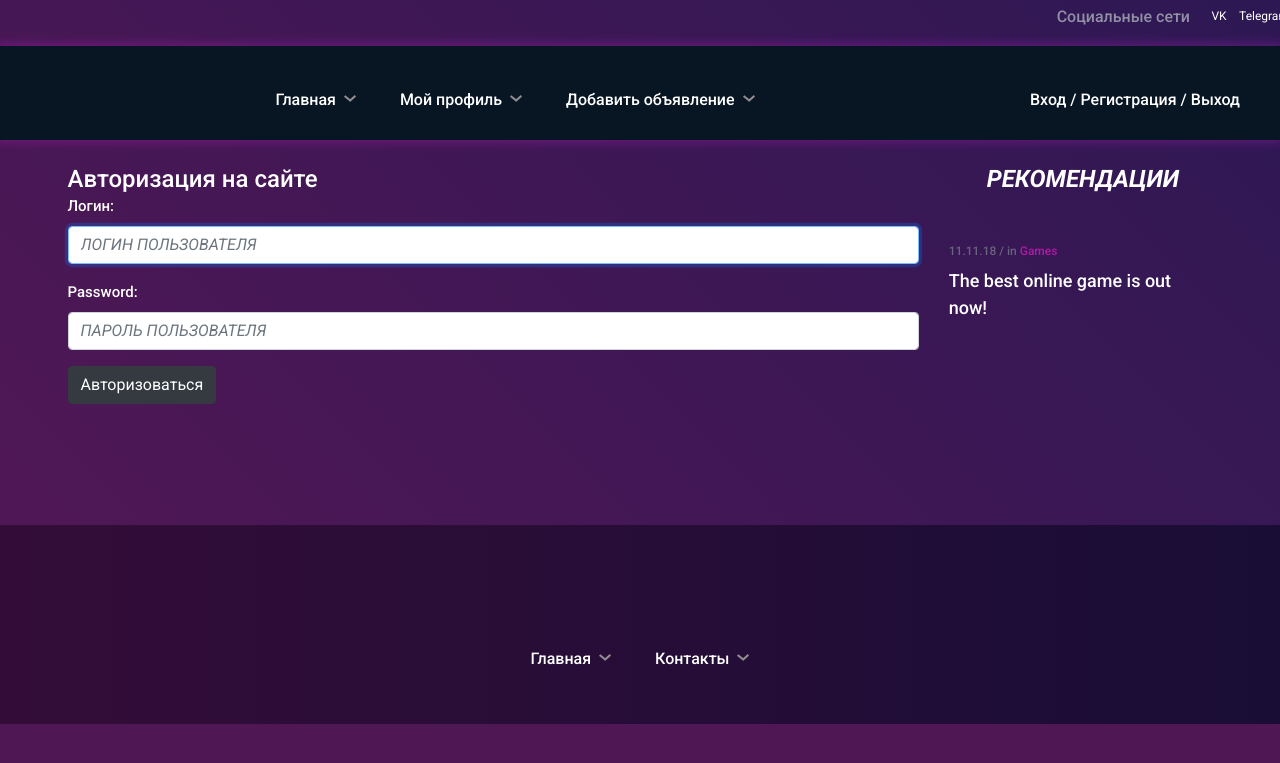
After one commit to Roval911/MyPet, a Django app: page /login/ in a window 1280 px wide. The commit adds this page. Shown: the top 763 px of the page. Run offline with Django 5.2, Linux system fonts and the light colour scheme; some libraries are stand-ins or nearby versions.

Commit message:
вход, регистрация

```diff
--- a/static/css/style.css
+++ b/static/css/style.css
@@ -28,7 +28,7 @@ h4,
 h5,
 h6 {
 	margin: 0;
-	color: #111111;
+	color: #ffffff;
 	font-weight: 500;
 }
 
@@ -58,7 +58,7 @@ h6 {
 
 p {
 	font-size: 15px;
-	color: #585858;
+	color: #ffffff;
 	line-height: 1.6;
 	font-weight: 500;
 }
@@ -128,7 +128,7 @@ ol {
 }
 
 .spad {
-	padding-top: 105px;
+	padding-top: 165px;
 	padding-bottom: 105px;
 }
 
@@ -607,7 +607,7 @@ ol {
 .text-box p {
 	font-size: 15px;
 	font-weight: 500;
-	color: #68647d;
+	color: #ffffff;
 	margin-bottom: 35px;
 }
 
@@ -674,7 +674,6 @@ ol {
 }
 
 .blog-item {
-	margin-top: 86px;
 }
 
 .blog-item .blog-thumb {
--- a/system/forms.py
+++ b/system/forms.py
@@ -1,4 +1,5 @@
 from django import forms
+from django.contrib.auth.forms import UserCreationForm, AuthenticationForm
 from django.contrib.auth.models import User
 
 from .models import Profile
@@ -12,17 +13,6 @@ class UserUpdateForm(forms.ModelForm):
     class Meta:
         model = User
         fields = ('username', 'email', 'first_name', 'last_name')
-
-    def __init__(self, *args, **kwargs):
-        """
-        Обновление стилей формы под bootstrap
-        """
-        super().__init__(*args, **kwargs)
-        for field in self.fields:
-            self.fields[field].widget.attrs.update({
-                'class': 'form-control',
-                'autocomplete': 'off'
-            })
 
     def clean_email(self):
         """
@@ -39,16 +29,59 @@ class ProfileUpdateForm(forms.ModelForm):
     """
     Форма обновления данных профиля пользователя
     """
+
     class Meta:
         model = Profile
         fields = ('slug', 'birth_date', 'bio', 'avatar')
 
+
+class UserRegisterForm(UserCreationForm):
+    """
+    Переопределенная форма регистрации пользователей
+    """
+
+    class Meta(UserCreationForm.Meta):
+        fields = UserCreationForm.Meta.fields + ('email', 'first_name', 'last_name')
+
+    def clean_email(self):
+        """
+        Проверка email на уникальность
+        """
+        email = self.cleaned_data.get('email')
+        username = self.cleaned_data.get('username')
+        if email and User.objects.filter(email=email).exclude(username=username).exists():
+            raise forms.ValidationError('Такой email уже используется в системе')
+        return email
+
     def __init__(self, *args, **kwargs):
         """
-        Обновление стилей формы обновления
+        Обновление стилей формы регистрации
         """
         super().__init__(*args, **kwargs)
         for field in self.fields:
+            self.fields['username'].widget.attrs.update({"placeholder": 'Придумайте свой логин'})
+            self.fields['email'].widget.attrs.update({"placeholder": 'Введите свой email'})
+            self.fields['first_name'].widget.attrs.update({"placeholder": 'Ваше имя'})
+            self.fields["last_name"].widget.attrs.update({"placeholder": 'Ваша фамилия'})
+            self.fields['password1'].widget.attrs.update({"placeholder": 'Придумайте свой пароль'})
+            self.fields['password2'].widget.attrs.update({"placeholder": 'Повторите придуманный пароль'})
+            self.fields[field].widget.attrs.update({"class": "form-control", "autocomplete": "off"})
+
+
+class UserLoginForm(AuthenticationForm):
+    """
+    Форма авторизации на сайте
+    """
+
+    def __init__(self, *args, **kwargs):
+        """
+        Обновление стилей формы регистрации
+        """
+        super().__init__(*args, **kwargs)
+        for field in self.fields:
+            self.fields['username'].widget.attrs['placeholder'] = 'Логин пользователя'
+            self.fields['password'].widget.attrs['placeholder'] = 'Пароль пользователя'
+            self.fields['username'].label = 'Логин'
             self.fields[field].widget.attrs.update({
                 'class': 'form-control',
                 'autocomplete': 'off'
--- a/system/urls.py
+++ b/system/urls.py
@@ -1,8 +1,11 @@
 from django.urls import path
 
-from .views import ProfileUpdateView, ProfileDetailView
+from .views import ProfileUpdateView, ProfileDetailView, UserRegisterView, UserLoginView, UserLogoutView
 
 urlpatterns = [
     path('user/edit/', ProfileUpdateView.as_view(), name='profile_edit'),
     path('user/<str:slug>/', ProfileDetailView.as_view(), name='profile_detail'),
+    path('register/', UserRegisterView.as_view(), name='register'),
+    path('login/', UserLoginView.as_view(), name='login'),
+    path('logout/', UserLogoutView.as_view(), name='logout'),
 ]
--- a/system/views.py
+++ b/system/views.py
@@ -1,9 +1,11 @@
-from django.views.generic import DetailView, UpdateView
+from django.contrib.auth.views import LoginView, LogoutView
+from django.contrib.messages.views import SuccessMessageMixin
+from django.views.generic import DetailView, UpdateView, CreateView
 from django.db import transaction
 from django.urls import reverse_lazy
 
 from .models import Profile
-from .forms import UserUpdateForm, ProfileUpdateForm
+from .forms import UserUpdateForm, ProfileUpdateForm, UserRegisterForm, UserLoginForm
 
 
 class ProfileDetailView(DetailView):
@@ -54,3 +56,40 @@ class ProfileUpdateView(UpdateView):
 
     def get_success_url(self):
         return reverse_lazy('profile_detail', kwargs={'slug': self.object.slug})
+
+
+class UserRegisterView(SuccessMessageMixin, CreateView):
+    """
+    Представление регистрации на сайте с формой регистрации
+    """
+    form_class = UserRegisterForm
+    success_url = reverse_lazy('posts')
+    template_name = 'system/user_register.html'
+    success_message = 'Вы успешно зарегистрировались. Можете войти на сайт!'
+
+    def get_context_data(self, **kwargs):
+        context = super().get_context_data(**kwargs)
+        context['title'] = 'Регистрация на сайте'
+        return context
+
+
+class UserLoginView(SuccessMessageMixin, LoginView):
+    """
+    Авторизация на сайте
+    """
+    form_class = UserLoginForm
+    template_name = 'system/user_login.html'
+    next_page = 'posts'
+    success_message = 'Добро пожаловать на сайт!'
+
+    def get_context_data(self, **kwargs):
+        context = super().get_context_data(**kwargs)
+        context['title'] = 'Авторизация на сайте'
+        return context
+
+
+class UserLogoutView(LogoutView):
+    """
+    Выход с сайта
+    """
+    next_page = 'posts'
--- a/templates/abs/posts.html
+++ b/templates/abs/posts.html
@@ -15,6 +15,7 @@
                     <div class="blog-text text-box text-white">
                         <h3><a class='read-more' href="{{ post.get_absolute_url }}">{{ post.title }}</a></h3>
                         <p>{{ post.body }}</p>
+                        <br>
                     </div>
                 </div>
         {% endfor %}
--- a/templates/base.html
+++ b/templates/base.html
@@ -6,36 +6,16 @@
     <meta name="description" content="EndGam Gaming Magazine Template">
     <meta name="keywords" content="endGam,gGaming, magazine, html">
     <meta name="viewport" content="width=device-width, initial-scale=1.0">
-
-    <!-- Google Font -->
     <link href="https://fonts.googleapis.com/css?family=Roboto:400,400i,500,500i,700,700i,900,900i" rel="stylesheet">
-
-
-    <!-- Stylesheets -->
     <link rel="stylesheet" href="{% static 'css/bootstrap.min.css' %} ">
     <link rel="stylesheet" href="{% static 'css/font-awesome.min.css' %} ">
     <link rel="stylesheet" href="{% static 'css/slicknav.min.css' %} ">
     <link rel="stylesheet" href="{% static 'css/owl.carousel.min.css' %} ">
     <link rel="stylesheet" href="{% static 'css/magnific-popup.css' %} ">
     <link rel="stylesheet" href="{% static 'css/animate.css' %} ">
-
-    <!-- Main Stylesheets -->
     <link rel="stylesheet" href="{% static 'css/style.css' %} ">
-
-
-    <!--[if lt IE 9]>
-    <script src="https://oss.maxcdn.com/html5shiv/3.7.2/html5shiv.min.js"></script>
-    <script src="https://oss.maxcdn.com/respond/1.4.2/respond.min.js"></script>
-    <![endif]-->
-
 </head>
 <body>
-<!-- Page Preloder -->
-<div id="preloder" style="display: none;">
-    <div class="loader" style="display: none;"></div>
-</div>
-
-<!-- Header section -->
 <header class="header-section">
     <div class="header-warp">
         <div class="header-social d-flex justify-content-end">
@@ -44,49 +24,18 @@
             <a href="#">Telegram</a>
         </div>
         <div class="header-bar-warp d-flex">
-            <!-- site logo -->
-            <a href="{% url 'posts' %}" class="site-logo">
-                <img src="{% static 'img/logo.png' %}" alt="">
-            </a>
             <nav class="top-nav-area w-100">
                 <div class="user-panel">
-                    <a href="">Вход</a> / <a href="">Регистрация</a>
+                    <a href="{% url 'login' %}">Вход</a> / <a href="{% url 'register' %}">Регистрация</a> /
+                    <a href="{% url 'logout' %}">Выход</a>
                 </div>
                 <!-- Menu -->
                 <ul class="main-menu primary-menu">
                     <li><a href="{% url 'posts' %}">Главная</a></li>
-                    <li><a href="games.html">Категории</a>
-                        <ul class="sub-menu">
-                            <li><a href="game-single.html">Аренда</a></li>
-                            <li><a href="game-single.html">Продажа</a></li>
-                        </ul>
-                    </li>
+                    <li><a href="{% url 'profile_detail' request.user.profile.slug %}">Мой профиль</a></li>
                     <li><a href="{% url 'post_create' %}">Добавить объявление</a></li>
-                    <li><a href="blog.html">О нас</a></li>
-                    <li><a href="contact.html">Контакты</a></li>
                 </ul>
             </nav>
-        </div>
-        <div class="slicknav_menu"><a href="#" aria-haspopup="true" role="button" tabindex="0"
-                                      class="slicknav_btn slicknav_collapsed" style="outline: none;"><span
-                class="slicknav_menutxt">MENU</span><span class="slicknav_icon"><span
-                class="slicknav_icon-bar"></span><span class="slicknav_icon-bar"></span><span
-                class="slicknav_icon-bar"></span></span></a>
-            <ul class="slicknav_nav slicknav_hidden" aria-hidden="true" role="menu" style="display: none;">
-                <li><a href="home.html" role="menuitem" tabindex="-1">Home</a></li>
-                <li class="slicknav_collapsed slicknav_parent"><a href="#" role="menuitem" aria-haspopup="true"
-                                                                  tabindex="-1" class="slicknav_item slicknav_row"
-                                                                  style="outline: none;"></a><a href="games.html"
-                                                                                                tabindex="-1">Games</a>
-                    <span class="slicknav_arrow"><i class="fa fa-angle-down"></i></span>
-                    <ul class="sub-menu slicknav_hidden" role="menu" aria-hidden="true" style="display: none;">
-                        <li><a href="game-single.html" role="menuitem" tabindex="-1">Game Singel</a></li>
-                    </ul>
-                </li>
-                <li><a href="review.html" role="menuitem" tabindex="-1">Reviews</a></li>
-                <li><a href="blog.html" role="menuitem" tabindex="-1">News</a></li>
-                <li><a href="contact.html" role="menuitem" tabindex="-1">Contact</a></li>
-            </ul>
         </div>
     </div>
 </header>
@@ -105,9 +54,7 @@
             <div class="col-xl-3 col-lg-4 col-md-5 sidebar">
                 <div id="stickySidebar" class="" style="">
                     <div class="inner-wrapper-sticky" style="position: relative;">
-
                         <div class="widget-item">
-                            <h4 class="widget-title"></h4>
                             <h4 class="widget-title">Рекомендации</h4>
                             <div class="trending-widget">
                                 <div class="tw-item">
@@ -127,13 +74,11 @@
 <footer class="footer-section">
     <div class="container">
         <ul class="main-menu footer-menu">
-            <li><a href="">Главная</a></li>
+            <li><a href="{% url 'posts' %}">Главная</a></li>
             <li><a href="">Контакты</a></li>
         </ul>
     </div>
 </footer>
-<!-- Footer section end -->
-<!--====== Javascripts & Jquery ======-->
 <script src="{% static 'js/jquery-3.2.1.min.js' %}"></script>
 <script src="{% static 'js/bootstrap.min.js' %}"></script>
 <script src="{% static 'js/jquery.slicknav.min.js' %}"></script>
--- /dev/null
+++ b/templates/system/user_login.html
@@ -0,0 +1,10 @@
+{% extends 'base.html' %}
+
+{% block content %}
+    <h4>Авторизация на сайте</h4>
+    <form method="post" action="{% url 'login' %}">
+        {% csrf_token %}
+        {{ form.as_p }}
+        <button type="submit" class="btn btn-dark">Авторизоваться</button>
+    </form>
+{% endblock %}
```
Also changed, not shown: templates/system/user_register.html (added, +10 -0 lines).
